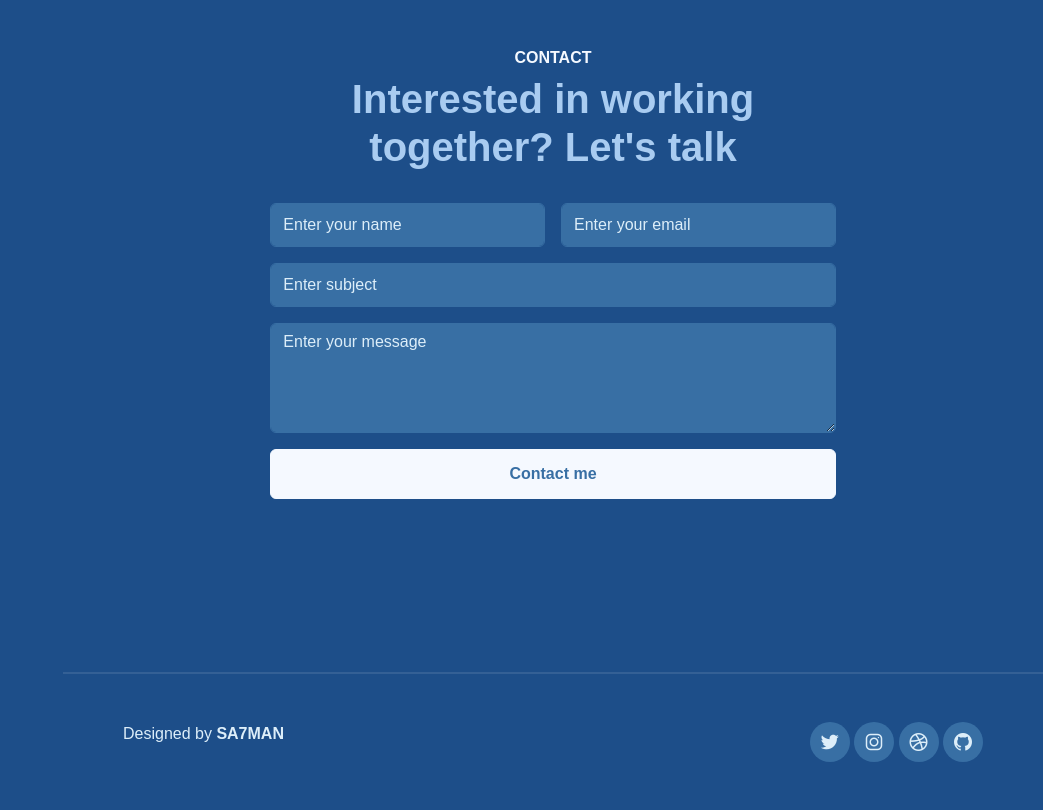
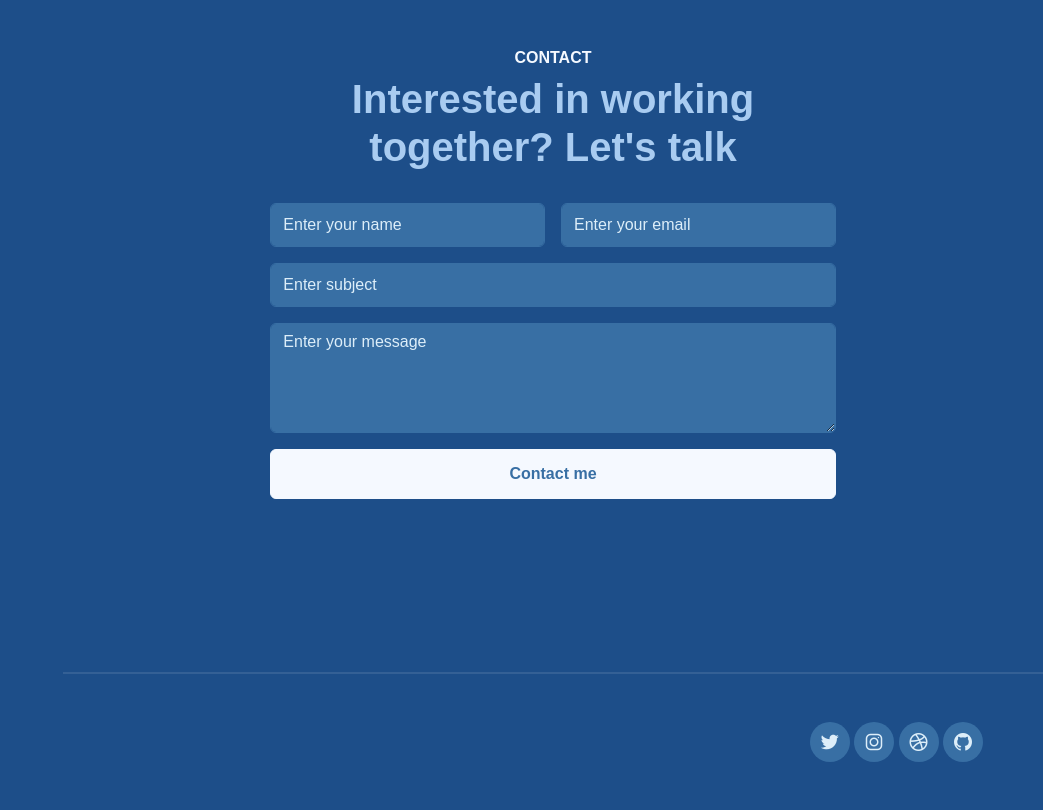
Before and after one commit to nazlicancay/PersonalPortfolio, a plain HTML site: page index.html in a window 1280 px wide. Shown: the part 3064-3874 px from the top of the page, without its empty margins (237-1280 px from the left). Drawn offline with Linux system fonts and the light colour scheme; a web font is replaced by a local one.

Commit message:
Update index.html

```diff
--- a/index.html
+++ b/index.html
@@ -289,7 +289,7 @@
             <div class="container">
                 <div class="row gy-4 justify-content-between">
                     <div class="col-auto">
-                        <p class="mb-0">Designed by <a href="#" class="fw-bold">SA7MAN</a></p>
+
                     </div>
                     <div class="col-auto">
                         <div class="social-icons">
```
